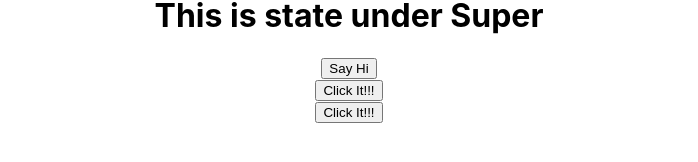
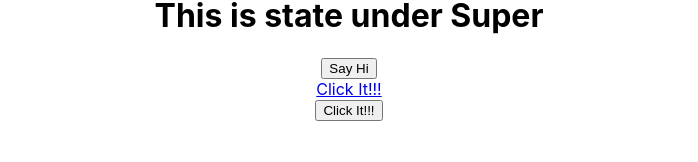
Before and after one commit to 94Akriti/blogIt, a React (Create React App) app: page / in a window 1280 px wide. Shown: the part 248-410 px from the top of the page, without its empty margins (291-989 px from the left). Built offline with nearby package versions, Linux system fonts and the light colour scheme.

Commit message:
Eventhandling  usage in Functional comp

```diff
--- a/src/App.js
+++ b/src/App.js
@@ -17,7 +17,7 @@ class App extends React.Component{
         <CHeader name="Arpana"/>
         <Channel/>
         <FunctionClick/>
-        <CFunctionClick/>
+        <CFunctionClick year="2009"/>
       </div>
       );
   }
--- a/src/components/CFunctionClick.js
+++ b/src/components/CFunctionClick.js
@@ -1,18 +1,19 @@
 import React, { Component } from 'react'
 
 class CFunctionClick extends Component {
-    constructor(){
-        super();
+    constructor(props){
+        super(props);
         //this.changeEvent=this.changeEvent.bind(this);
         this.state={
-            breed:"Spitz"
+            breed:"Spitz",
+            year:this.props.year
         }
     }
     changeEvent=()=>{
         this.setState({
             breed:"American Spitz"
         })
-        console.log("Hello Jimmy",this.state.breed);
+        console.log("Hello Jimmy",this.state.breed,this.props.year);
     }
     render(){
     return(
--- a/src/components/FunctionClick.js
+++ b/src/components/FunctionClick.js
@@ -1,12 +1,13 @@
 import React from 'react'
 
 function FunctionClick(){
-    function changeEvent(){
-            console.log("This is Eventhandling")
+    function changeEvent(e){
+        e.preventDefault();
+            console.log("This is Eventhandling",this)
     }
     return(
         <div>
-            <button onClick={changeEvent}>Click It!!!</button>
+            <a href="google.com" onClick={changeEvent}>Click It!!!</a>
         </div>
     )
 }
```
